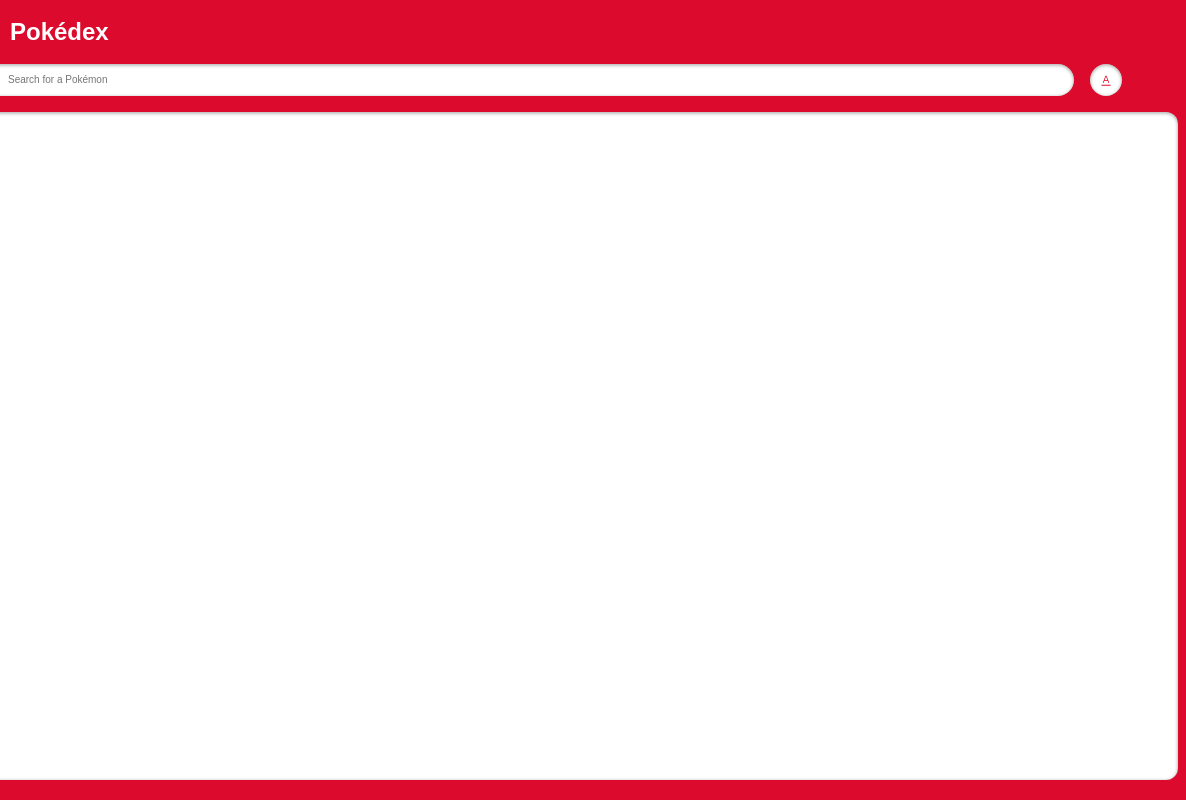
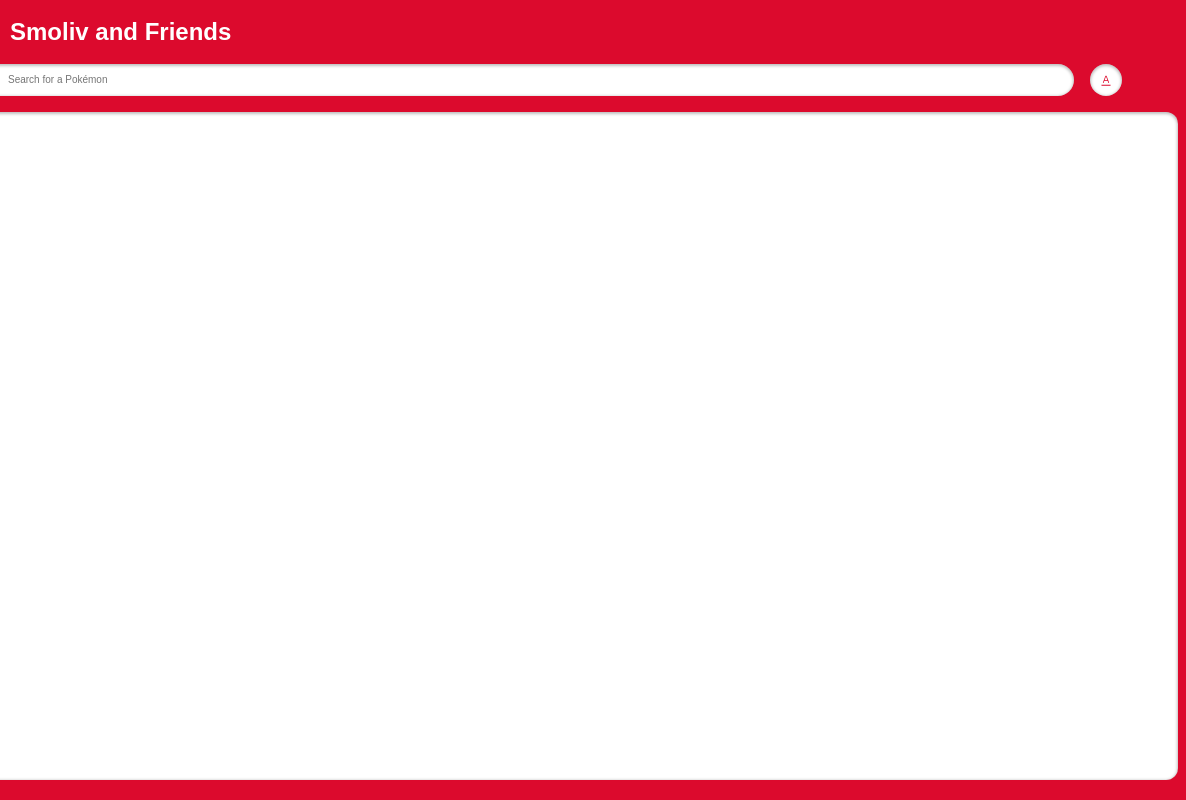
Before and after one commit to SuyogValsangkar/pokemon-database, a plain HTML site: page index.html in a window 1280 px wide. Shown: the full height of the page, 94-1280 px from the left. Drawn offline with Linux system fonts and the light colour scheme; no server answers.

Commit message:
Update index.html

```diff
--- a/index.html
+++ b/index.html
@@ -16,7 +16,7 @@
             <div class="container">
                 <div class="logo-wrapper">
                     <img src="./assets/pokeball.svg" alt="pokeball">
-                    <h1>Pokédex</h1>
+                    <h1>Smoliv and Friends</h1>
                 </div>
                 <div class="search-wrapper">
                     <div class="search-wrap">
```
